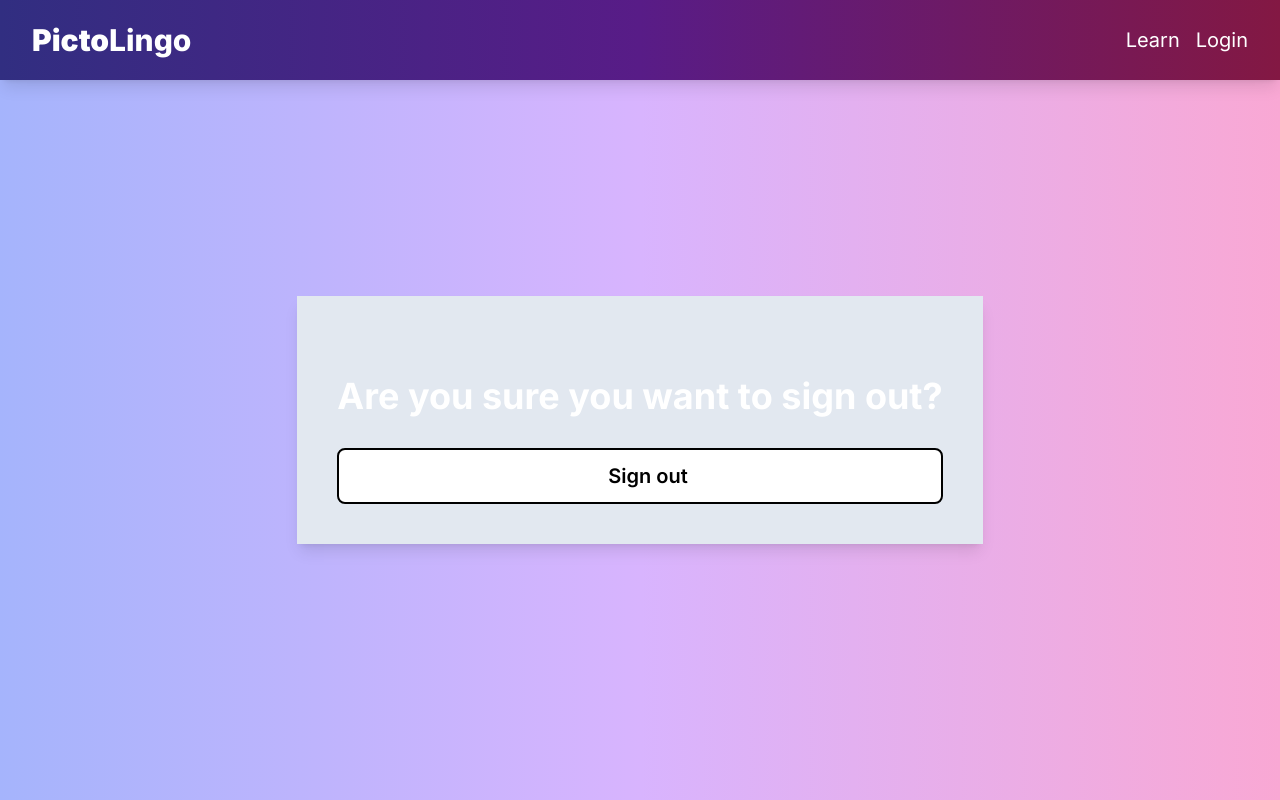
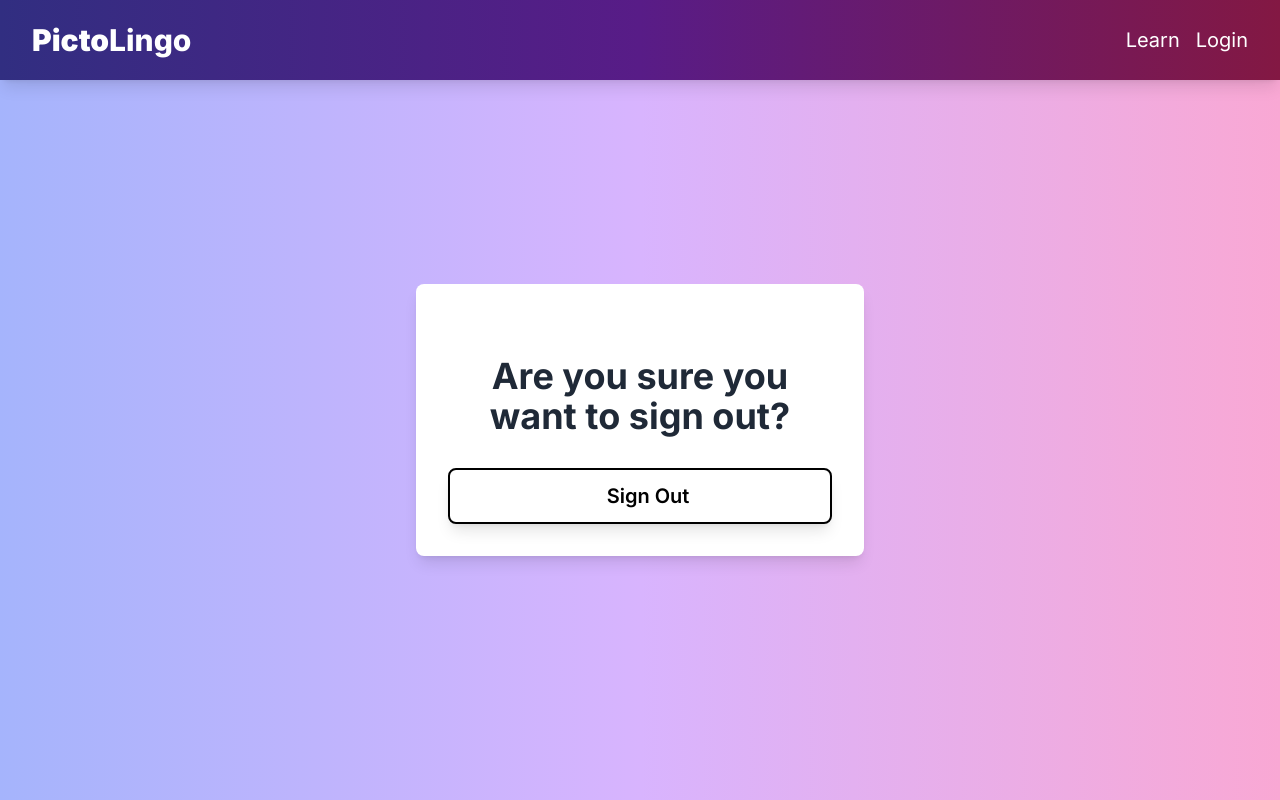
Before and after one commit to SamBalakhanei/pictolingo, a Next.js app: page /signout in a window 1280 px wide. Built offline with nearby package versions, Linux system fonts and the light colour scheme; no server answers.

Commit message:
edit signin/out page

```diff
--- a/app/components/authButtons.tsx
+++ b/app/components/authButtons.tsx
@@ -11,28 +11,25 @@ export function GoogleSignInButton() {
   return (
     <button
       onClick={handleClick}
-      className="hover:bg-slate-500 w-full flex items-center font-semibold
-      justify-center h-14 px-6 mt-4 text-xl transition-colors duration-300 bg-white border-2 border-black text-black rounded-lg focus:shadow-outline"
+      className="w-full flex items-center font-semibold justify-center h-14 px-6 mt-4 text-xl transition-colors duration-300 bg-white border-2 border-black text-black rounded-lg shadow-lg hover:bg-gray-200 focus:outline-none focus:ring-2 focus:ring-indigo-500"
     >
-      <Image src={googleLogo} alt="Google Logo" width={20} height={20} />
+      <Image src={googleLogo} alt="Google Logo" width={24} height={24} />
       <div className="ml-4">Continue with Google</div>
     </button>
   );
 }
 
-export function SignOutButton(){
+export function SignOutButton() {
   const handleClick = () => {
-    signOut({callbackUrl: "https://pictolingo.vercel.app"})
+    signOut({ callbackUrl: "https://pictolingo.vercel.app" });
   };
 
   return (
     <button
       onClick={handleClick}
-      className="hover:bg-slate-500 w-full flex items-center font-semibold
-      justify-center h-14 px-6 mt-4 text-xl transition-colors duration-300 bg-white border-2 border-black text-black rounded-lg focus:shadow-outline"
+      className="w-full flex items-center font-semibold justify-center h-14 px-6 mt-4 text-xl transition-colors duration-300 bg-white border-2 border-black text-black rounded-lg shadow-lg hover:bg-gray-200 focus:outline-none focus:ring-2 focus:ring-indigo-500"
     >
-      <div className="ml-4">Sign out</div>
+      <div className="ml-4">Sign Out</div>
     </button>
-  )
-
+  );
 }
--- a/app/login/page.tsx
+++ b/app/login/page.tsx
@@ -1,18 +1,17 @@
-import { GoogleSignInButton } from "../components/authButtons"
-import Navbar from "../components/Navbar"
+import { GoogleSignInButton } from "../components/authButtons";
+import Navbar from "../components/Navbar";
 
 export default function page() {
   return (
     <>
-    <Navbar />
-        <div className="w-full flex flex-col items-center justify-center min-h-screen py-2">
-            <div className="flex flex-col items-center w-1/3 mt-10 p-10 shadow-lg bg-slate-200">
-                <h1 className="mt-10 mb-4 text-4xl font-bold">Sign In</h1>
-                <GoogleSignInButton />
-            </div>
-
+      <Navbar />
+      <div className="w-full flex flex-col items-center justify-center min-h-screen py-2">
+        <div className="flex flex-col items-center w-full max-w-md mt-10 p-8 shadow-lg rounded-lg bg-white">
+          <h1 className="mt-10 mb-4 text-4xl text-gray-800 font-bold">Sign In</h1>
+          <p className="mb-8 text-gray-600 text-center">Sign in with your Google account to get started</p>
+          <GoogleSignInButton />
         </div>
-
+      </div>
     </>
-  )
+  );
 }
--- a/app/signout/page.tsx
+++ b/app/signout/page.tsx
@@ -1,18 +1,16 @@
-import { SignOutButton } from "../components/authButtons"
-import Navbar from "../components/Navbar"
+import { SignOutButton } from "../components/authButtons";
+import Navbar from "../components/Navbar";
 
 export default function page() {
   return (
     <>
-    <Navbar />
-        <div className="w-full flex flex-col items-center justify-center min-h-screen py-2">
-            <div className="flex flex-col items-center mt-10 p-10 shadow-lg bg-slate-200">
-                <h1 className="mt-10 mb-4 text-4xl font-bold">Are you sure you want to sign out?</h1>
-                <SignOutButton />
-            </div>
-
+      <Navbar />
+      <div className="w-full flex flex-col items-center justify-center min-h-screen py-2">
+        <div className="flex flex-col items-center w-full max-w-md mt-10 p-8 shadow-lg rounded-lg bg-white">
+          <h1 className="mt-10 mb-4 text-4xl text-gray-800 font-bold text-center">Are you sure you want to sign out?</h1>
+          <SignOutButton />
         </div>
-
+      </div>
     </>
-  )
+  );
 }
```
